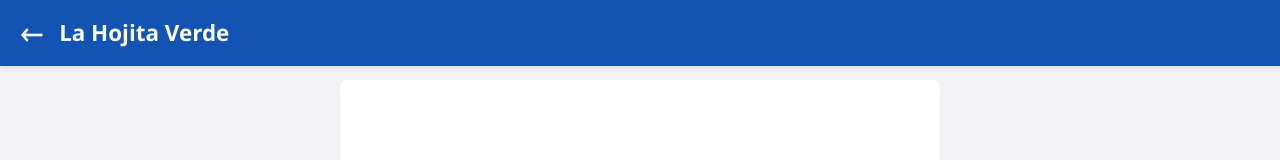
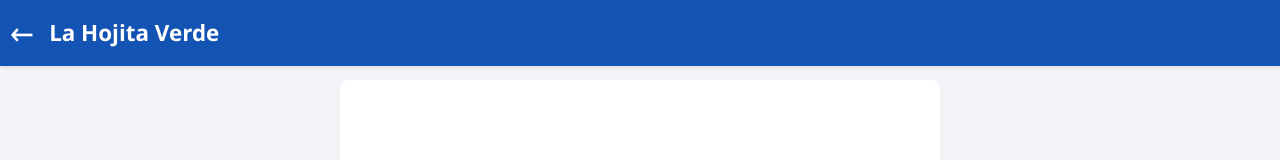
Before and after one commit to Arbonaida/Villancicos-de-Jerez, a plain HTML site: page letras/la-hojita-verde.html in a window 1280 px wide. Shown: the top 160 px of the page. Drawn offline with Linux system fonts and the light colour scheme.

Commit message:
Update la-hojita-verde.html

```diff
--- a/letras/la-hojita-verde.html
+++ b/letras/la-hojita-verde.html
@@ -8,7 +8,7 @@
     <link rel="manifest" href="../manifest.json">
     <style>
         body { font-family: 'Segoe UI', Tahoma, Geneva, Verdana, sans-serif; margin: 0; padding-top: 60px; color: #333; background-color: #f4f4f9; line-height: 1.6; }
-        header { background-color: #1353B4; color: white; padding: 15px 20px; position: fixed; width: 100%; top: 0; left: 0; box-shadow: 0 2px 4px rgba(0,0,0,0.1); display: flex; align-items: center; }
+        header { background-color: #1353B4; color: white; padding: 15px 10px; position: fixed; width: 100%; top: 0; left: 0; box-shadow: 0 2px 4px rgba(0,0,0,0.1); display: flex; align-items: center; }
         .back-btn { color: white; text-decoration: none; font-size: 2em; margin-right: 15px; line-height: 1; }
         h1 { margin: 0; font-size: 1.4em; }
         main { padding: 20px; max-width: 600px; margin: 0 auto; text-align: center; }
@@ -35,8 +35,8 @@
 
             </p>
             <p>
-                I
-                ESTE NIÑO QUE A MÍ ME QUITA LAS PENAS,
+               	 I
+		ESTE NIÑO QUE A MÍ ME QUITA LAS PENAS,
 		ESTE NIÑO, CON SU CARITA MORENA.
 		CARITA DE GLORIA TIENE, CARITA DE “EMPERAÓ”,
 		Y LLEVA SOBRE LAS SIENES LAS POTENCIAS DEL SEÑOR..
```
